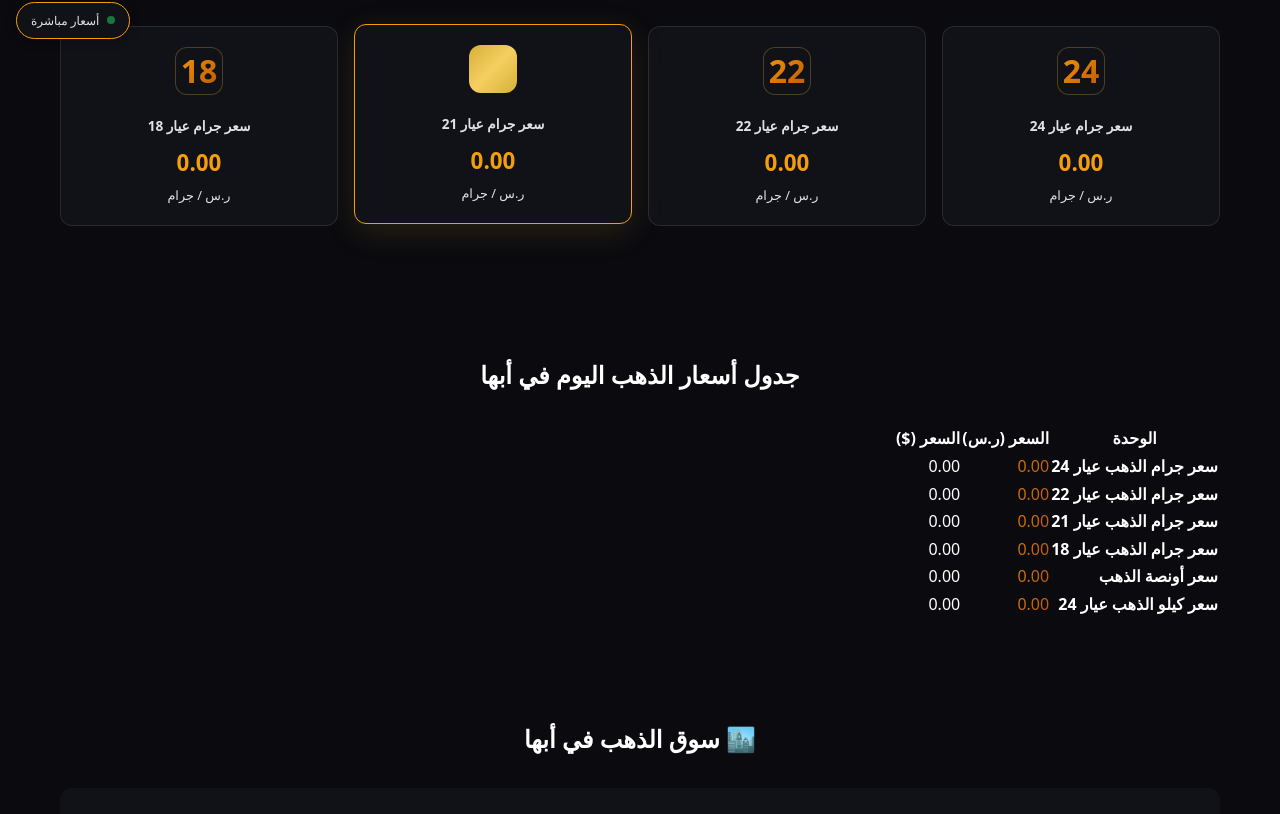
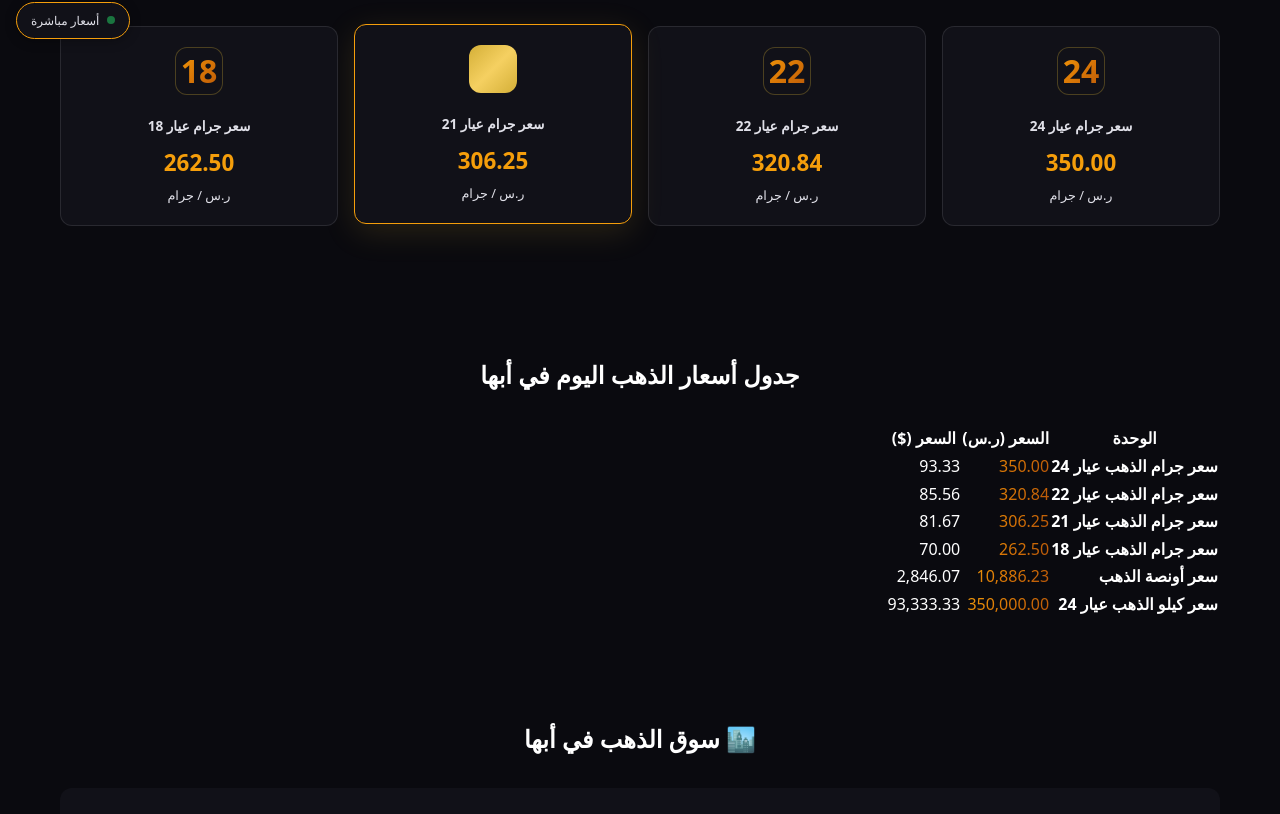
Before and after one commit to Abdelhamidzain/Saudi_Gold, a Next.js app: page /gold-price-abha in a window 1280 px wide. Shown: the part 745-1559 px from the top of the page. Built offline with nearby package versions, Linux system fonts and the light colour scheme; no server answers.

Commit message:
🐛 Fix: city pages showing 0 prices - use getPrices() return correctly

```diff
--- a/app/components/CityPage.js
+++ b/app/components/CityPage.js
@@ -14,19 +14,9 @@ export default async function CityPage({ citySlug }) {
   const city = SAUDI_CITIES.find(c => c.slug === citySlug);
   if (!city) return <div>المدينة غير موجودة</div>;
 
-  const data = await getPrices();
-  const sarPerOunce = data?.sarPerOunce || 0;
-  const usdPerOunce = data?.usdPerOunce || 0;
-  const gram24SAR = sarPerOunce > 0 ? (sarPerOunce / 31.1035) * 1.02 : 0;
-
-  const prices = {};
-  for (const [k, info] of Object.entries(KARATS)) {
-    prices[k] = {
-      gram: gram24SAR * info.purity,
-      ounce: gram24SAR * info.purity * 31.1035,
-      kilo: gram24SAR * info.purity * 1000,
-    };
-  }
+  const { prices, rates, updatedAt } = await getPrices();
+  const sarPerOunce = rates?.SAR || 0;
+  const usdPerOunce = sarPerOunce > 0 ? sarPerOunce / 3.75 : 0;
 
   const citySchema = getCityGoldSchema({
     cityNameAr: city.nameAr,
@@ -96,7 +86,7 @@ export default async function CityPage({ citySlug }) {
               <span>{fmt(prices[21]?.gram)}</span>
               <span className="main-price-currency">ر.س</span>
             </div>
-            <div className="last-update">آخر تحديث: {formatRiyadhTime()}</div>
+            <div className="last-update">آخر تحديث: {formatRiyadhTime(updatedAt)}</div>
           </div>
         </section>
 
```
